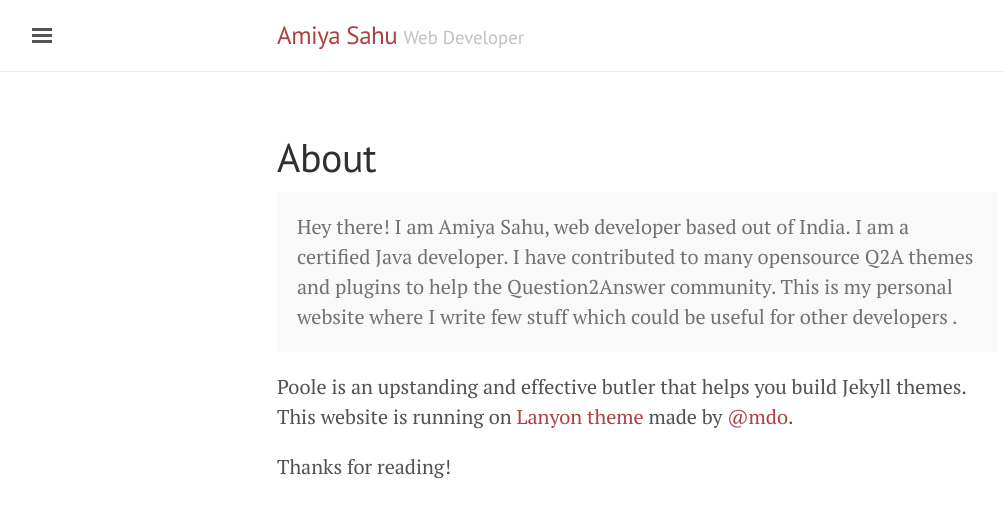
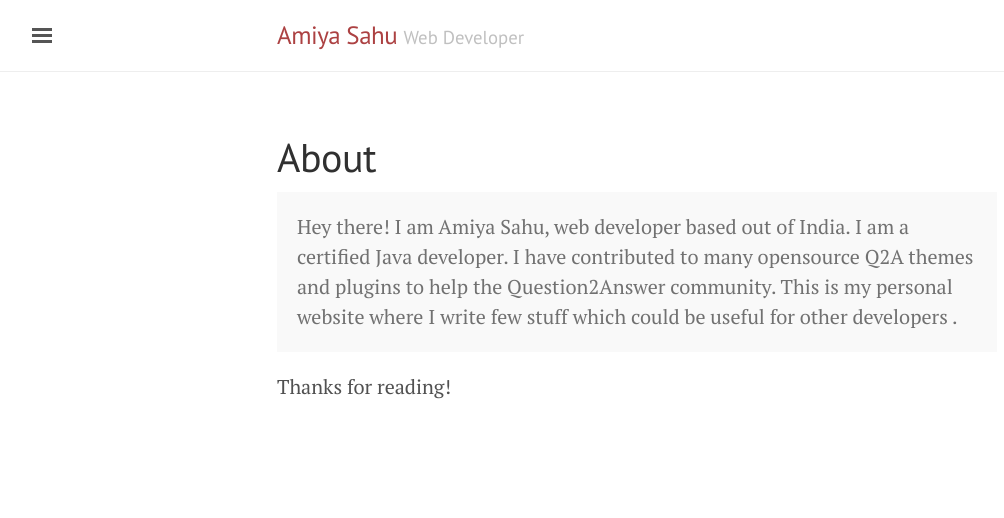
Before and after one commit to amiyasahu/amiyasahu.github.io, a Jekyll site: the page built from about.md, in a window 1280 px wide. Shown: the top 518 px of the page, without its empty margins (3-1007 px from the left). Built offline with Jekyll 4.4.1, drawn with Linux system fonts in a browser that asks for light colours.

Commit message:
Update about.md

```diff
--- a/about.md
+++ b/about.md
@@ -9,6 +9,4 @@ title: About
   This is my personal website where I write few stuff which could be useful for other developers .
 </p>
 
-Poole is an upstanding and effective butler that helps you build Jekyll themes. This website is running on [Lanyon theme](http://lanyon.getpoole.com/) made by [@mdo](https://twitter.com/mdo).
-
 Thanks for reading!
```
